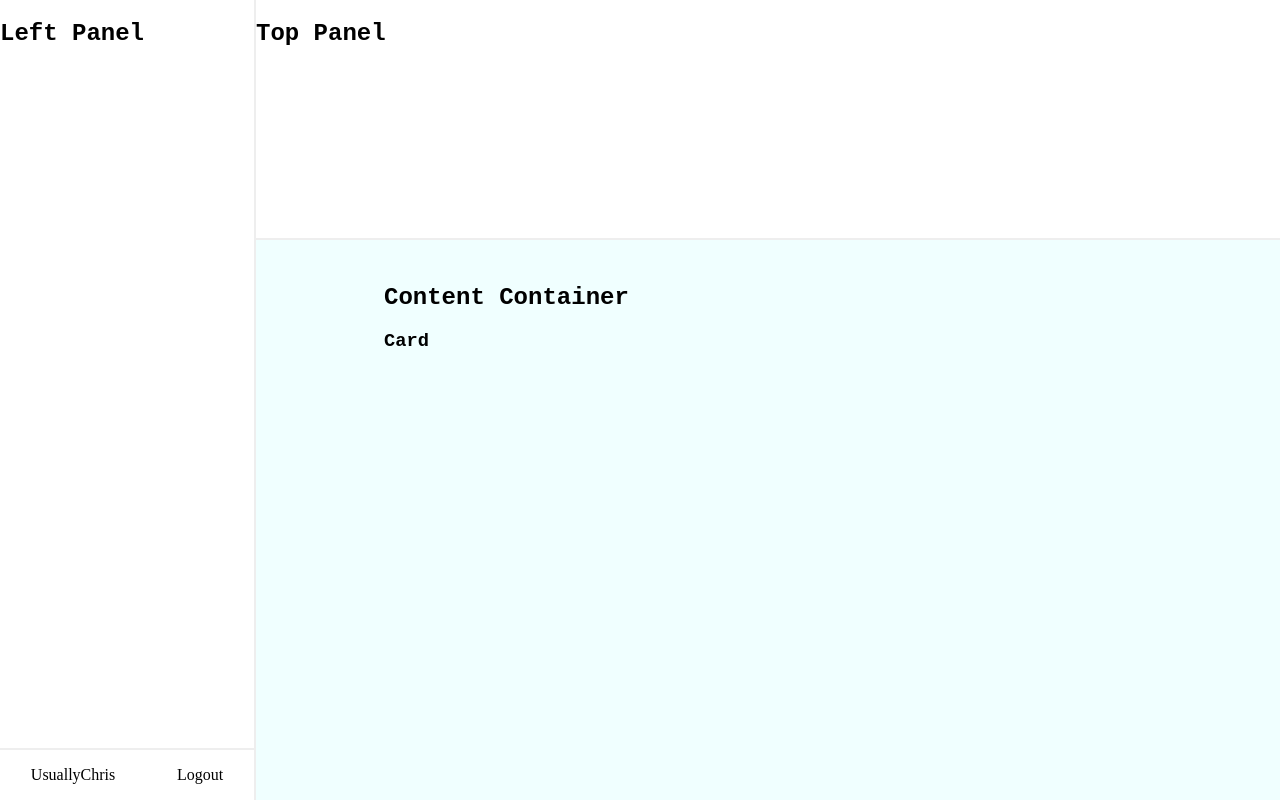
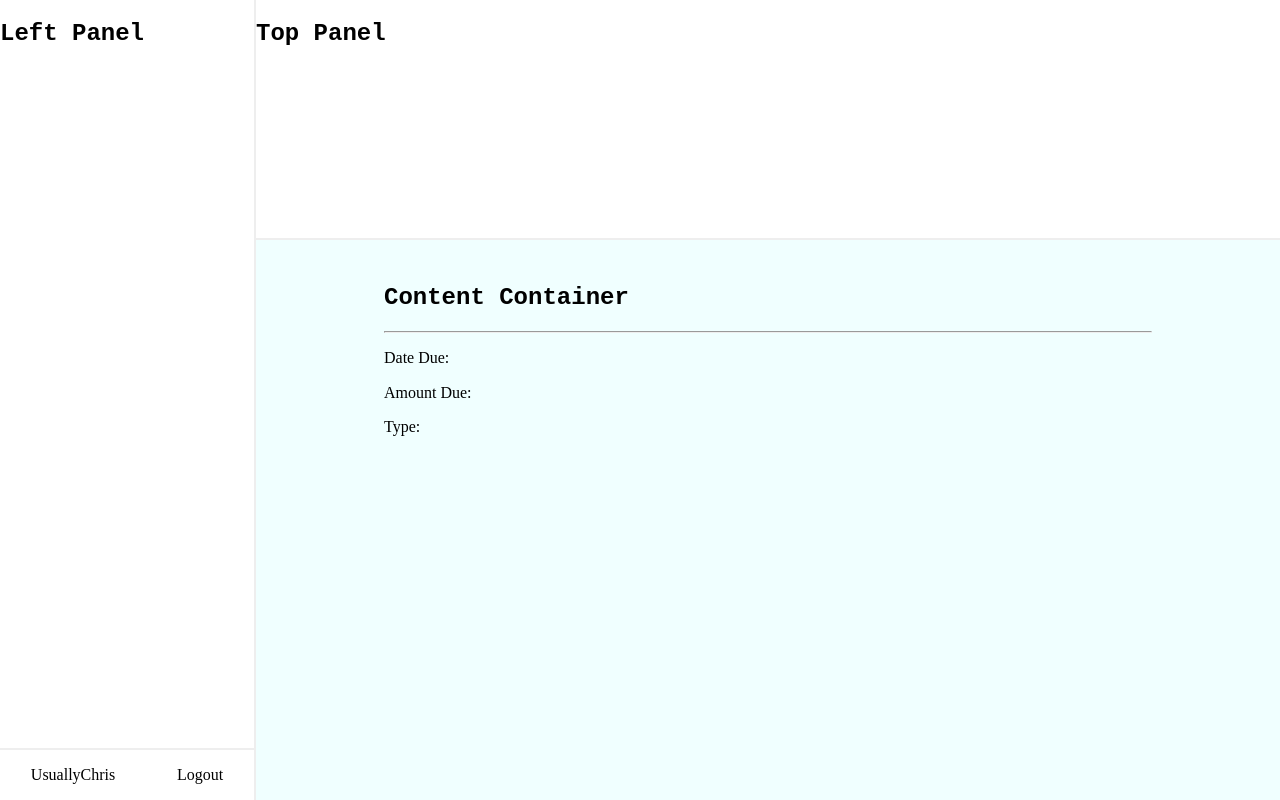
Before and after one commit to UsuallyChris/bill_tracking, a React (Create React App) app in the folder frontend/: page / in a window 1280 px wide. Built offline with nearby package versions, Linux system fonts and the light colour scheme; what webfontloader would draw is missing.

Commit message:
Card takes correct props

```diff
--- a/frontend/src/components/right_panel_components/Card.jsx
+++ b/frontend/src/components/right_panel_components/Card.jsx
@@ -2,7 +2,15 @@ import React from 'react';
 
 function Card(props) {
   return(
-    <h3>Card</h3>
+    <div className="card">
+      <h3>{props.name}</h3>
+      <hr/>
+      <div className="card-details">
+        <p>Date Due: {props.date_due}</p>
+        <p>Amount Due: {props.amount}</p>
+        <p>Type: {props.type}</p>
+      </div>
+    </div>
   );
 };
 
```
